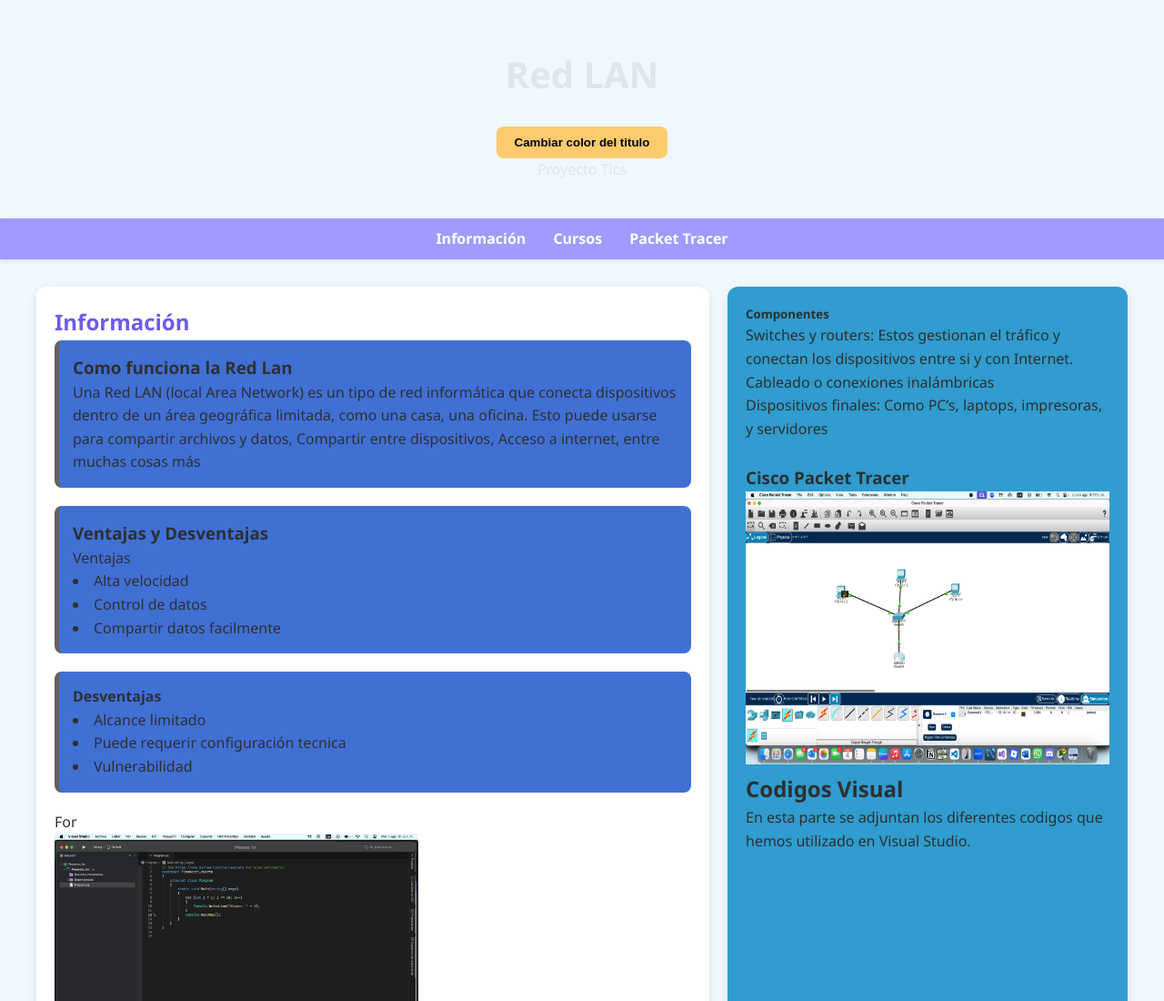
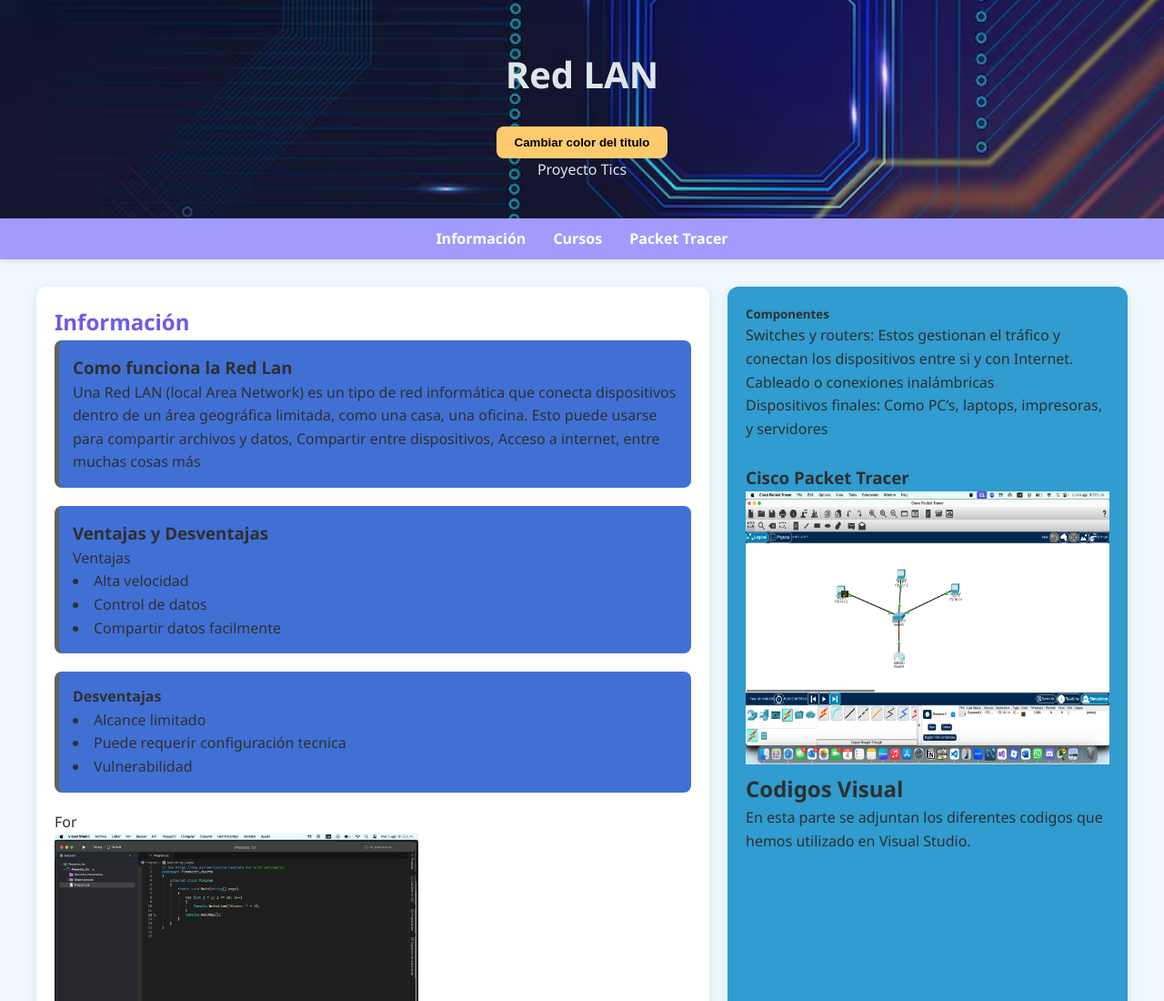
Before and after one commit to Kenneth69875/Prueba, a plain HTML site: page index.html in a window 1280 px wide. Shown: the top 1100 px of the page at 91% size. Drawn offline with Linux system fonts and the light colour scheme.

Commit message:
Update Proyecto.css

```diff
--- a/Proyecto.css
+++ b/Proyecto.css
@@ -12,7 +12,7 @@ color: #2e3030;
 }
 
 header{
-    background: url(./Imagenes/Fondo.jpg);
+    background: url(./Fondo.jpg);
     background-repeat: no-repeat;
     background-position: center;
     background-size: cover;
```
